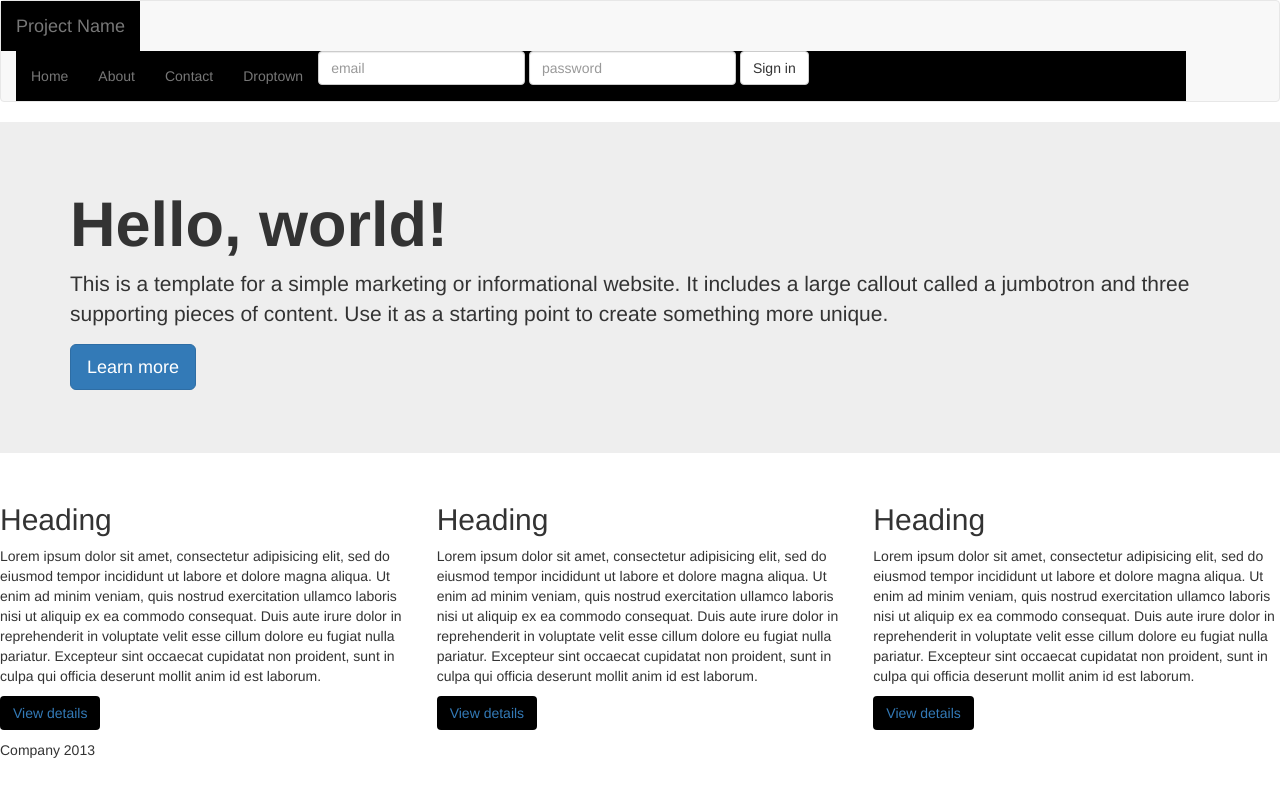
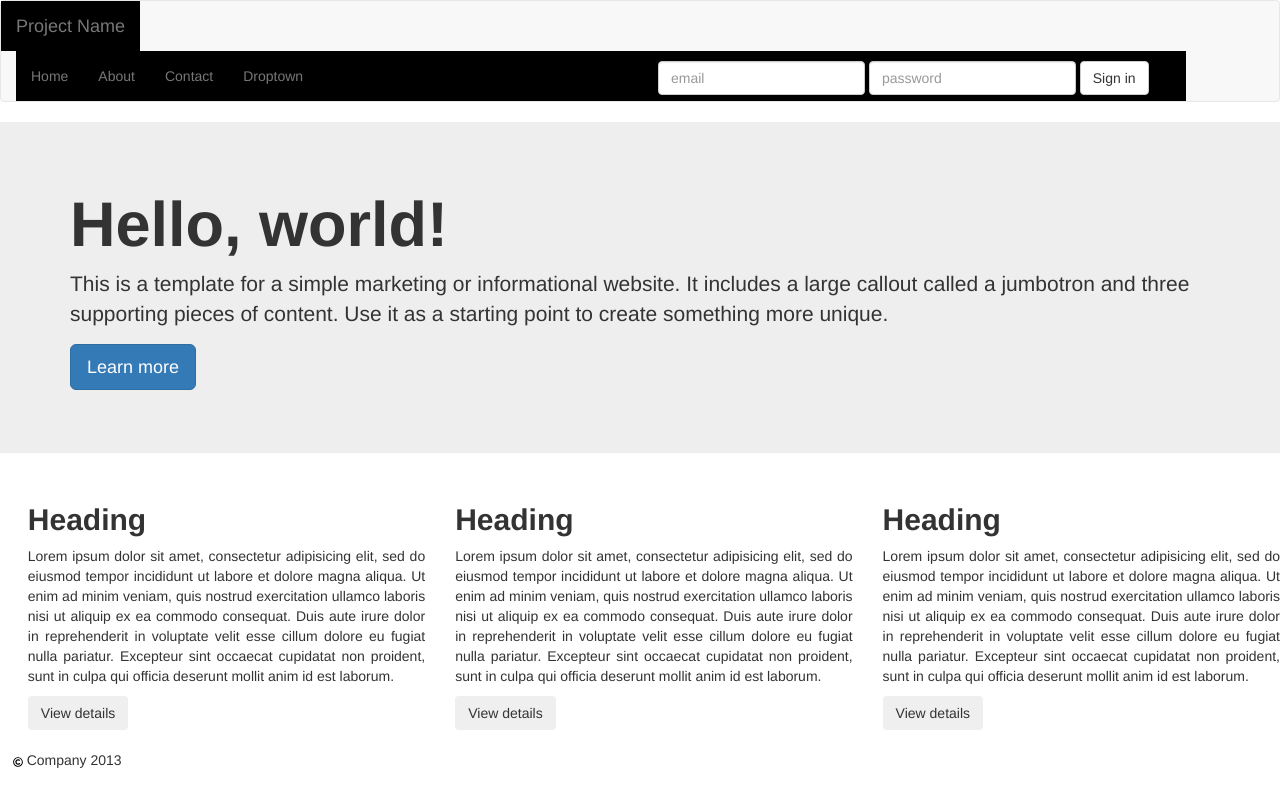
Before and after one commit to Ibabo1414/bootstrap-integration, a plain HTML site: page index.html in a window 1280 px wide. Drawn offline with nearby package versions, Linux system fonts and the light colour scheme.

Commit message:
bootstrap-integration

```diff
--- a/index.html
+++ b/index.html
@@ -8,6 +8,7 @@
 	  <script src="https://ajax.googleapis.com/ajax/libs/jquery/3.4.1/jquery.min.js"></script>
 	  <script src="https://maxcdn.bootstrapcdn.com/bootstrap/3.4.1/js/bootstrap.min.js"></script>
 	  <link rel="stylesheet" type="text/css" href="style.css">
+	  <link rel="stylesheet" href="https://cdnjs.cloudflare.com/ajax/libs/font-awesome/4.7.0/css/font-awesome.min.css">
 			</head>
 		<body>
 		<nav class="navbar navbar-default">
@@ -22,20 +23,14 @@
 		      <li><a href="#">Droptown</a></li>
 		  <div class="container input">
 		  <form class="form-inline" action="/action_page.php">
-
 		      <input type="email" class="form-control" id="email" placeholder="email" name="email">
-
-
 		      <input type="password" class="form-control" id="pwd" placeholder="password" name="pwd">
-
 		      <button type="submit" class="btn btn-default">Sign in</button>
 		  </form>
 		  </div>
 		    </ul>
 		  </div>
-
 		</nav>
-
 			<div class="jumbotron">
 				<div class="container">
 				  <h1 class="display-3"><b>Hello, world!</b></h1>
@@ -46,7 +41,6 @@
 				  <p><a class="btn btn-primary btn-lg" href="#" role="button">Learn more </a></p>
 				</div>
 			</div>
-
 		    <div class="row">
 			  <div class="col-md-4">
 				 <h2>Heading</h2>
@@ -56,7 +50,7 @@
 				   consequat. Duis aute irure dolor in reprehenderit in voluptate velit esse
 				   cillum dolore eu fugiat nulla pariatur. Excepteur sint occaecat cupidatat non
 				   proident, sunt in culpa qui officia deserunt mollit anim id est laborum.</p>
-	   <p><a class="btn btn-secondary" href="#" role="button">View details </a></p>
+				   <button type="submit" class="btn btn-secondary">View details  </button>
 			  </div>
 			  <div class="col-md-4">
 				 <h2>Heading</h2>
@@ -66,7 +60,8 @@
 				   consequat. Duis aute irure dolor in reprehenderit in voluptate velit esse
 				   cillum dolore eu fugiat nulla pariatur. Excepteur sint occaecat cupidatat non
 				   proident, sunt in culpa qui officia deserunt mollit anim id est laborum.</p>
-	   <p><a class="btn btn-secondary" href="#" role="button">View details  </a></p>
+				   <button type="submit" class="btn btn-secondary">View details  </button>
+
 			  </div>
 			  <div class="col-md-4">
 			   <h2>Heading</h2>
@@ -76,19 +71,19 @@
 				   consequat. Duis aute irure dolor in reprehenderit in voluptate velit esse
 				   cillum dolore eu fugiat nulla pariatur. Excepteur sint occaecat cupidatat non
 				   proident, sunt in culpa qui officia deserunt mollit anim id est laborum.</p>
-	   <p><a class="btn btn-secondary" href="#" role="button">View details  </a></p>
+				   <button type="submit" class="btn btn-secondary">View details  </button>
 			  </div>
 			</div>
-
-
-
-
-<!-- jQuery first, then Popper.js, then Bootstrap JS -->
+<!---------------------------------------------------fin de notre---------------------------------------------->
+<!---------------------------------------------------debut du script---------------------------------------------->
 	    	<script src="https://code.jquery.com/jquery-3.4.1.slim.min.js" integrity="sha384-J6qa4849blE2+poT4WnyKhv5vZF5SrPo0iEjwBvKU7imGFAV0wwj1yYfoRSJoZ+n" crossorigin="anonymous"></script>
 		    <script src="https://cdn.jsdelivr.net/npm/popper.js@1.16.0/dist/umd/popper.min.js" integrity="sha384-Q6E9RHvbIyZFJoft+2mJbHaEWldlvI9IOYy5n3zV9zzTtmI3UksdQRVvoxMfooAo" crossorigin="anonymous"></script>
 		    <script src="https://stackpath.bootstrapcdn.com/bootstrap/4.4.1/js/bootstrap.min.js" integrity="sha384-wfSDF2E50Y2D1uUdj0O3uMBJnjuUD4Ih7YwaYd1iqfktj0Uod8GCExl3Og8ifwB6" crossorigin="anonymous"></script>
+<!---------------------------------------------------fin du script------------------------------------------->
 		  </body>
+<!---------------------------------------------------debut de notre footer------------------------------------------->
 	  <footer>
-  	<p>Company 2013</p>
+	  	<p><img src="copy.svg"> Company 2013</p>
 	  </footer>
+<!---------------------------------------------------fin de notre du footer------------------------------------------>
 </html>
--- a/style.css
+++ b/style.css
@@ -1,4 +1,34 @@
+body{
+	background-attachment: fixed;
+}
 
 ul, a{
 	background-color: #000;
 }
+
+div
+.form-inline{
+	margin-top: 10px;
+	margin-left:  55%;
+}
+.row{
+	margin-left: 1%;
+	text-align: justify;
+
+}
+h2{
+	font-weight: bold;
+}
+
+p > img{
+	width: 10px;
+	height: 10px;
+	margin-left: 1%;
+}
+
+footer{
+	margin-top: 20px;
+}
+.copy {
+	margin-left: 5px;
+}
```
Also changed, not shown: copy.svg (added). Lines whose indentation alone changed are shown as unchanged.
